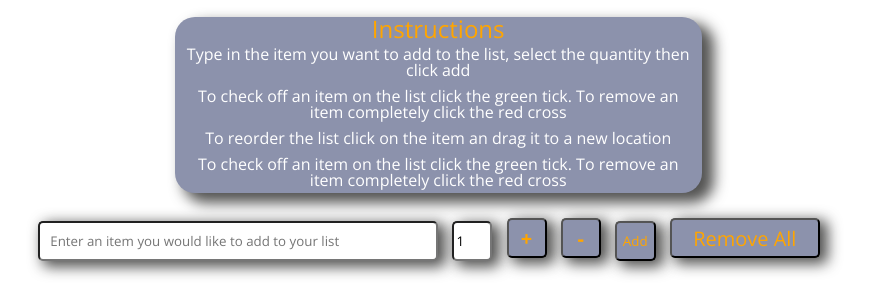
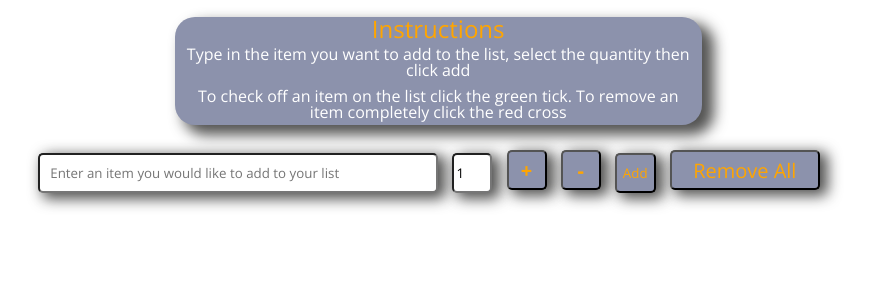
Before and after one commit to oreynoldson/Shopping-Lsit-App, a plain HTML site: page index.html in a window 1280 px wide. Shown: the part 133-433 px from the top of the page, without its empty margins (216-1085 px from the left). Drawn offline with nearby package versions, Linux system fonts and the light colour scheme.

Commit message:
Edit Instructions

```diff
--- a/index.html
+++ b/index.html
@@ -25,9 +25,6 @@
 			<div class="intro">
 				<h2>Instructions</h2>
 				<p>Type in the item you want to add to the list, select the quantity then click add</p>
-				<p>To check off an item on the list click the green tick.  To remove an item completely click the red cross</p>
-				<p>To reorder the list click on the item an drag it to a new location</p>
-
 				<p>To check off an item on the list click the green tick.  To remove an item completely click the red cross</p>
 			</div>
 			<div class="inputArea">
```
